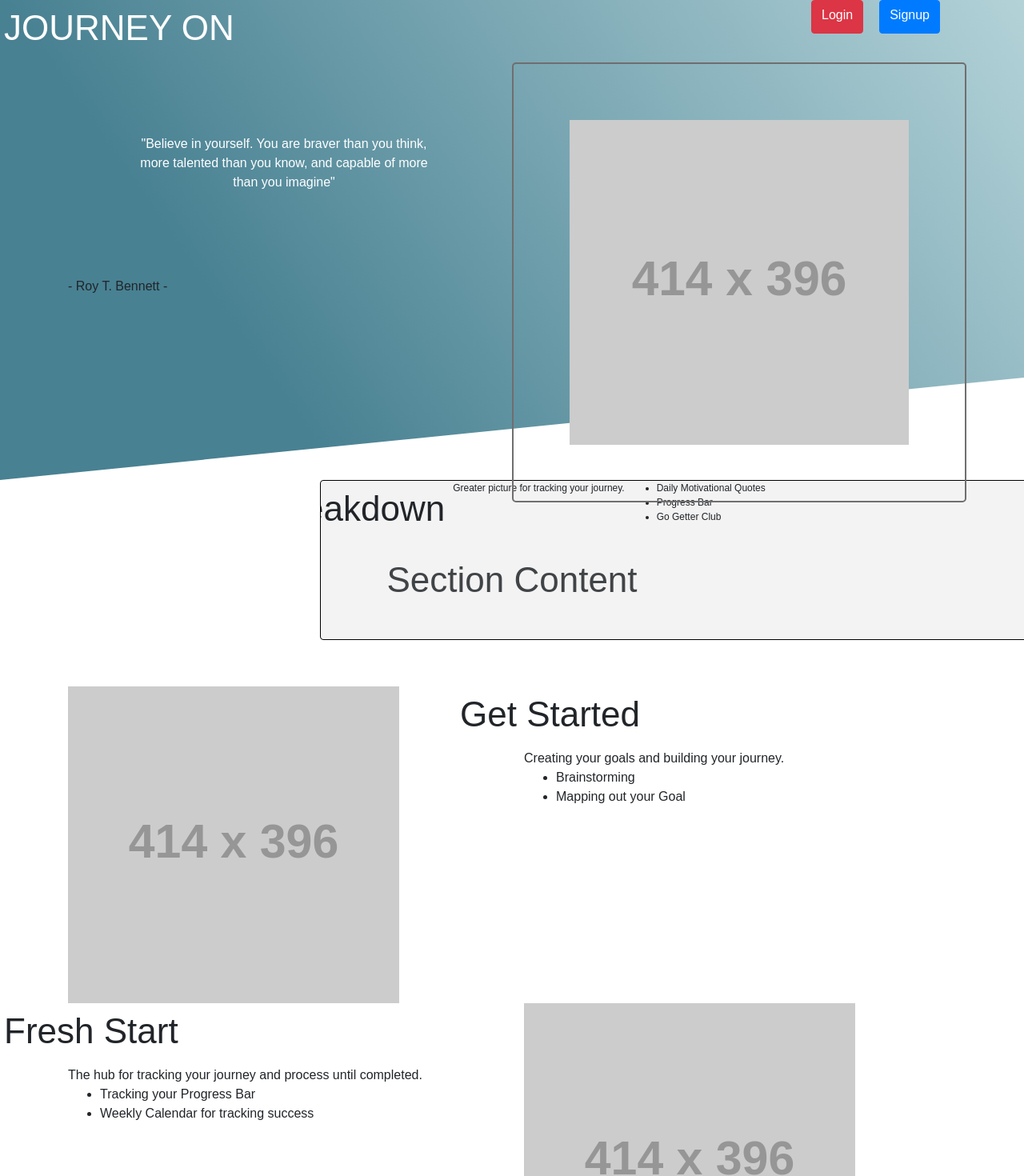
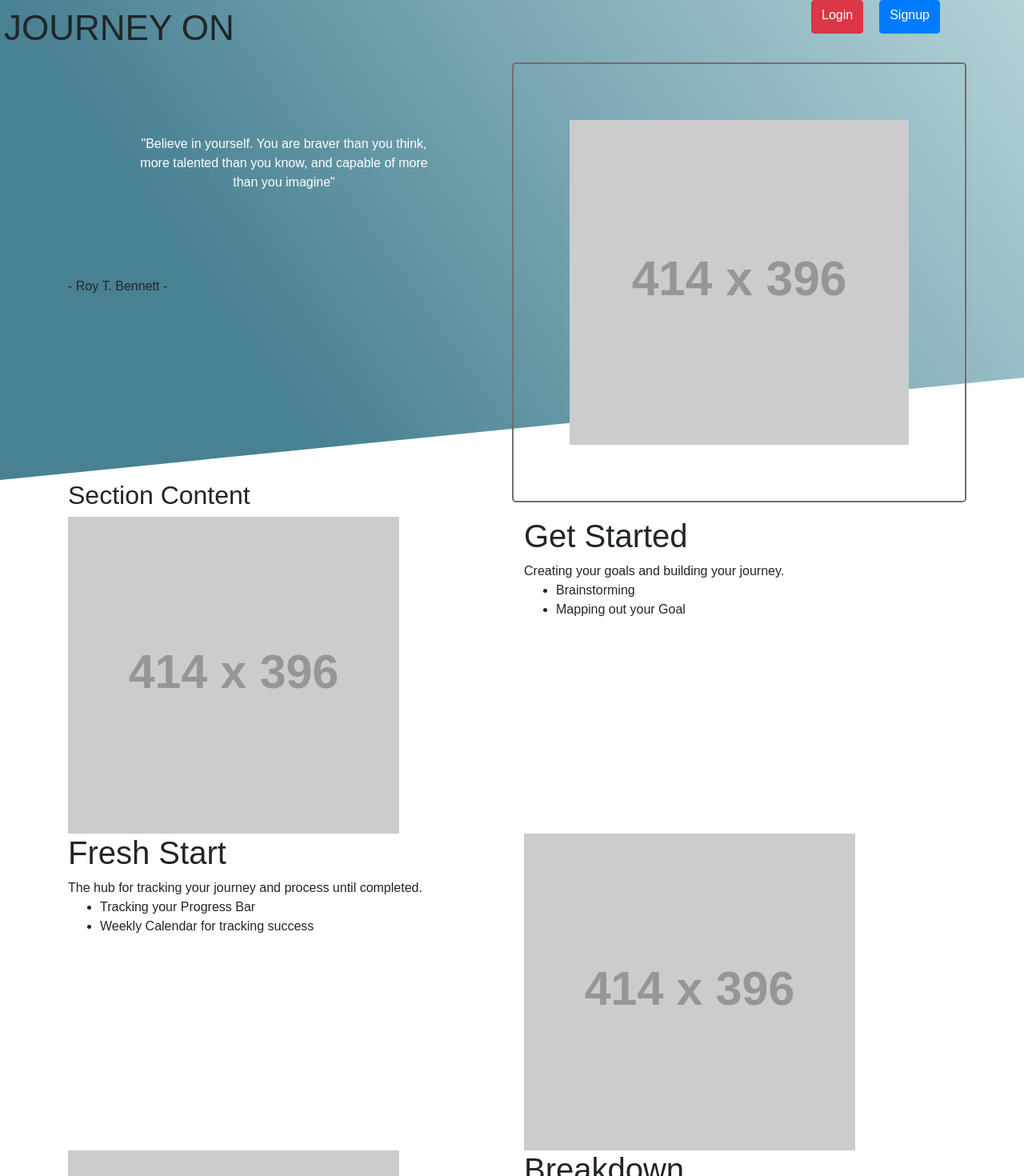
Before and after one commit to Throwback74/Journey_On, a React (Create React App) app in the folder client/: page / in a window 1280 px wide. Shown: the top 1470 px of the page at 80% size. Built offline with nearby package versions, Linux system fonts and the light colour scheme.

Commit message:
class changes

```diff
--- a/client/src/components/Landing/style.css
+++ b/client/src/components/Landing/Landing.css
@@ -5,19 +5,19 @@ header {
     background-image: linear-gradient(55deg,#488192 25%,#b3d2d8);
 }
 
-h1 {
+.title {
     padding: 10px;
     font: 44px "Arial";
     margin-left: -90px;
 }
 
-section h2 {
+/* section h2 {
     padding: 100px 0;
     font: 44px "Arial";
     text-align: center;
-}
+} */
 
-header h1 {
+.header h1 {
     color: white;
 }
 
@@ -62,10 +62,6 @@ svg {
     margin-top: 30px;
 }
 
-h3 {
-    color: white;
-}
-
 .picture {
     position: absolute;
     left: 0px;
@@ -77,7 +73,7 @@ h3 {
     border-radius: 5px;
 }
 
-.col s6 progress {
+.col s6 Breakdown {
     padding-top: 20px;
 }
 
--- a/client/src/components/Landing/Landing.js
+++ b/client/src/components/Landing/Landing.js
@@ -1,5 +1,5 @@
 import React from "react";
-import './style.css';
+import './Landing.css';
 import {Link} from "react-router-dom";
 
 
@@ -17,7 +17,7 @@ const Landing = props => {
         <button type="button" className="btn btn-danger" >Logout</button>
       </Link>
 
-        <h1>JOURNEY ON</h1>
+        <h1 className="title">JOURNEY ON</h1>
         <div className="row">
           <div className="col s8">
             <p className="paragraph">"Believe in yourself. You are braver than you think, more talented than you know, and capable of more than you imagine"</p>
@@ -33,18 +33,16 @@ const Landing = props => {
       <svg xmlns="http://www.w3.org/2000/svg" viewBox="0 0 100 100" preserveAspectRatio="none">
         <polygon fill="white" points="0,100 100,0 100,100" />
       </svg>
-
     </header>
 
     <section>
       <div className="container">
-        <h2>Section Content</h2>
         <div className="row">
           <div className="col s6">
             <a href="https://placeholder.com"><img src="https://via.placeholder.com/414x396" alt="placeholder"/></a>
           </div>
           <div className="col s6 get started">
-            <h1>Get Started</h1>
+            <h1 className="get started">Get Started</h1>
             Creating your goals and building your journey.
       <ul>
               <li>Brainstorming</li>
@@ -54,7 +52,7 @@ const Landing = props => {
         </div>
         <div className="row">
           <div className="col s6 fresh start">
-            <h1>Fresh Start</h1>
+            <h1 className="fresh start">Fresh Start</h1>
             The hub for tracking your journey and process until completed.
       <ul>
               <li>Tracking your Progress Bar</li>
@@ -71,8 +69,8 @@ const Landing = props => {
             <a href="https://placeholder.com">
             <img src="https://via.placeholder.com/414x396" alt="placeholder"/></a>
           </div>
-          <div className="col s6 progress">
-            <h1>Breakdown</h1>
+          <div className="col s6 Breakdown">
+            <h1 className="Breakdown">Breakdown</h1>
             Greater picture for tracking your journey.
       <ul>
               <li>Daily Motivational Quotes</li>
@@ -101,7 +99,7 @@ const Landing = props => {
       <Link to="/login">
         <button type="button" className="btn btn-danger">Login</button>
       </Link>
-      <h1>JOURNEY ON</h1>
+      <h1 className="title">JOURNEY ON</h1>
         <div className="row">
           <div className="col s8">
             <p className="paragraph">"Believe in yourself. You are braver than you think, more talented than you know, and capable of more than you imagine"</p>
@@ -128,7 +126,7 @@ const Landing = props => {
             <a href="https://placeholder.com"><img src="https://via.placeholder.com/414x396" alt="placeholder"/></a>
           </div>
           <div className="col s6 get started">
-            <h1>Get Started</h1>
+            <h1 className="get start">Get Started</h1>
             Creating your goals and building your journey.
       <ul>
               <li>Brainstorming</li>
@@ -138,7 +136,7 @@ const Landing = props => {
         </div>
         <div className="row">
           <div className="col s6 fresh start">
-            <h1>Fresh Start</h1>
+            <h1 className="fresh start">Fresh Start</h1>
             The hub for tracking your journey and process until completed.
       <ul>
               <li>Tracking your Progress Bar</li>
@@ -155,8 +153,8 @@ const Landing = props => {
             <a href="https://placeholder.com">
             <img src="https://via.placeholder.com/414x396" alt="placeholder"/></a>
           </div>
-          <div className="col s6 progress">
-            <h1>Breakdown</h1>
+          <div className="col s6 Breakdown">
+            <h1 className="Breakdown">Breakdown</h1>
             Greater picture for tracking your journey.
       <ul>
               <li>Daily Motivational Quotes</li>
```
